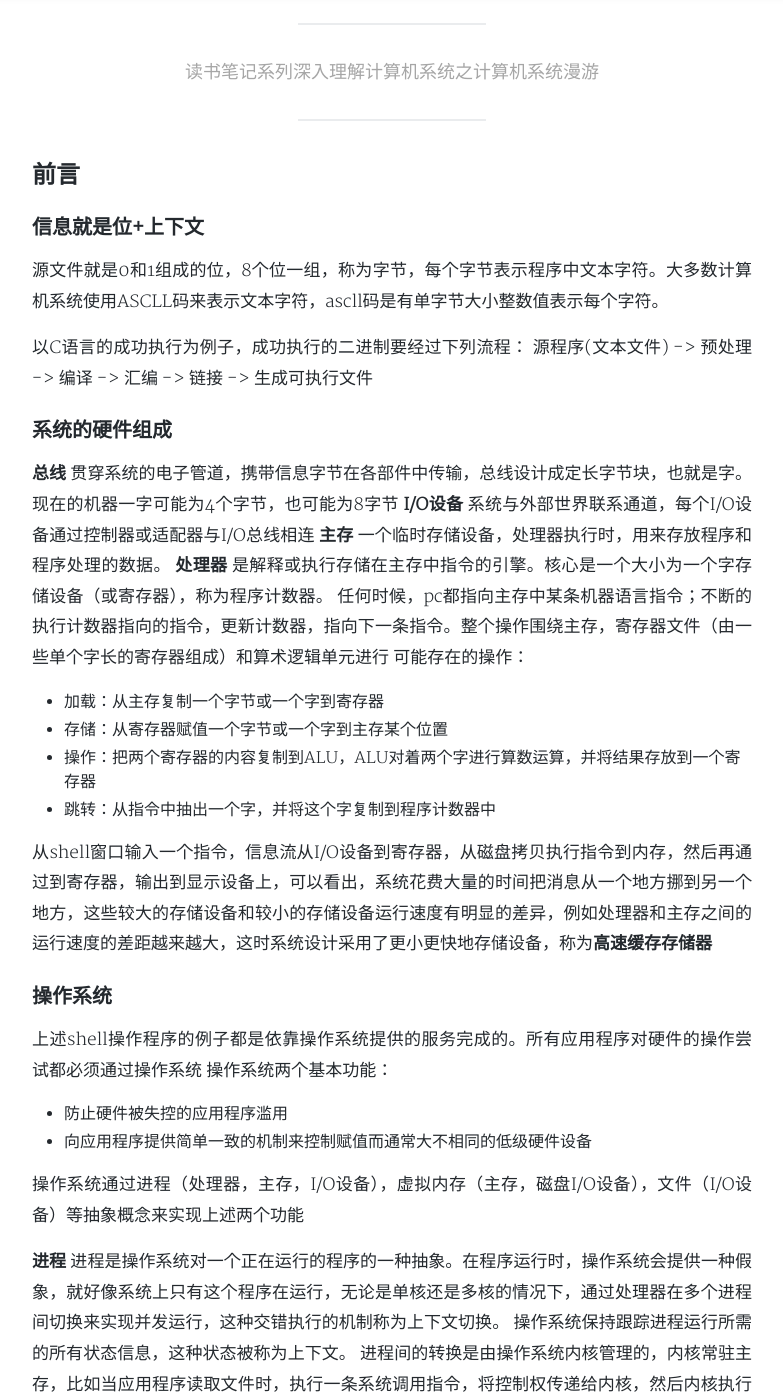
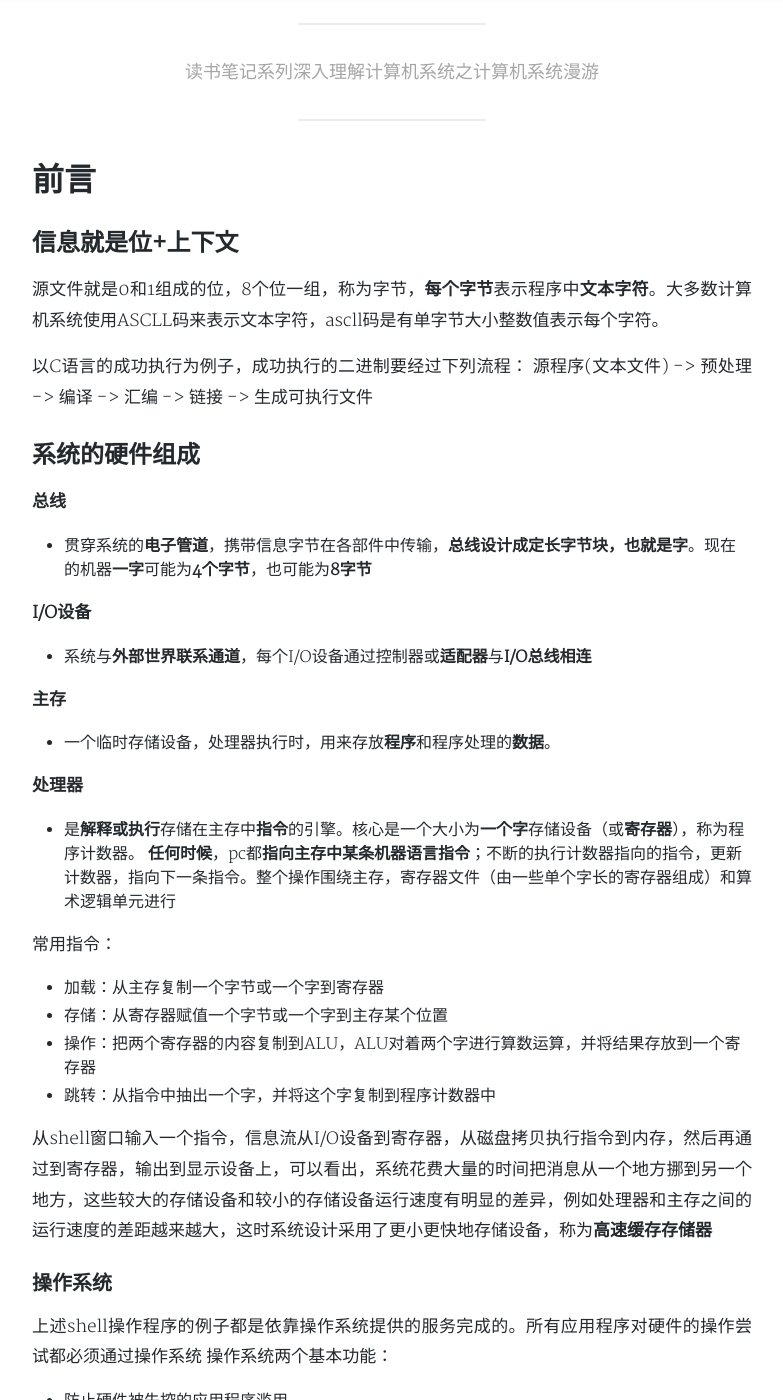
Before and after one commit to gobige/gobige.github.io, a Jekyll site: the page built from _posts/2018-04-08-computer-system-Perspective-reading-note-rudiments.md, in a window 1280 px wide and 1400 px high, scrolled down 477 px. Shown: the whole window, without its empty margins (248-1031 px from the left). Built offline with Jekyll 4.4.1, drawn with Linux system fonts in a browser that asks for light colours; nearby versions of some CDN libraries; a style sheet for code colours, icons or effects is not loaded; some of the changed text lies outside the part shown.

Commit message:
perspective

```diff
--- a/_posts/2018-04-08-computer-system-Perspective-reading-note-rudiments.md
+++ b/_posts/2018-04-08-computer-system-Perspective-reading-note-rudiments.md
@@ -9,25 +9,35 @@ cover: ''
 tags: 计算机系统
 ---
 
-## 前言
+# 前言
 
-### 信息就是位+上下文
-源文件就是0和1组成的位，8个位一组，称为字节，每个字节表示程序中文本字符。大多数计算机系统使用ASCLL码来表示文本字符，ascll码是有单字节大小整数值表示每个字符。
+## 信息就是位+上下文
+源文件就是0和1组成的位，8个位一组，称为字节，**每个字节**表示程序中**文本字符**。大多数计算机系统使用ASCLL码来表示文本字符，ascll码是有单字节大小整数值表示每个字符。
 
 以C语言的成功执行为例子，成功执行的二进制要经过下列流程：
 源程序(文本文件) -> 预处理 -> 编译 -> 汇编 -> 链接 -> 生成可执行文件
 
-### 系统的硬件组成
+## 系统的硬件组成
+
 **总线**
-贯穿系统的电子管道，携带信息字节在各部件中传输，总线设计成定长字节块，也就是字。现在的机器一字可能为4个字节，也可能为8字节
+
+- 贯穿系统的**电子管道**，携带信息字节在各部件中传输，**总线设计成定长字节块，也就是字**。现在的机器**一字**可能为**4个字节**，也可能为**8字节**
+
 **I/O设备**
-系统与外部世界联系通道，每个I/O设备通过控制器或适配器与I/O总线相连
+
+- 系统与**外部世界联系通道**，每个I/O设备通过控制器或**适配器**与**I/O总线相连**
+
 **主存**
-一个临时存储设备，处理器执行时，用来存放程序和程序处理的数据。
+
+- 一个临时存储设备，处理器执行时，用来存放**程序**和程序处理的**数据**。
+
 **处理器**
-是解释或执行存储在主存中指令的引擎。核心是一个大小为一个字存储设备（或寄存器），称为程序计数器。
-任何时候，pc都指向主存中某条机器语言指令；不断的执行计数器指向的指令，更新计数器，指向下一条指令。整个操作围绕主存，寄存器文件（由一些单个字长的寄存器组成）和算术逻辑单元进行
-可能存在的操作：
+
+- 是**解释或执行**存储在主存中**指令**的引擎。核心是一个大小为**一个字**存储设备（或**寄存器**），称为程序计数器。
+**任何时候**，pc都**指向主存中某条机器语言指令**；不断的执行计数器指向的指令，更新计数器，指向下一条指令。整个操作围绕主存，寄存器文件（由一些单个字长的寄存器组成）和算术逻辑单元进行
+
+常用指令：
+
 - 加载：从主存复制一个字节或一个字到寄存器
 - 存储：从寄存器赋值一个字节或一个字到主存某个位置
 - 操作：把两个寄存器的内容复制到ALU，ALU对着两个字进行算数运算，并将结果存放到一个寄存器
@@ -44,18 +54,26 @@ tags: 计算机系统
 操作系统通过进程（处理器，主存，I/O设备），虚拟内存（主存，磁盘I/O设备），文件（I/O设备）等抽象概念来实现上述两个功能
 
 **进程**
-进程是操作系统对一个正在运行的程序的一种抽象。在程序运行时，操作系统会提供一种假象，就好像系统上只有这个程序在运行，无论是单核还是多核的情况下，通过处理器在多个进程间切换来实现并发运行，这种交错执行的机制称为上下文切换。
-操作系统保持跟踪进程运行所需的所有状态信息，这种状态被称为上下文。
-进程间的转换是由操作系统内核管理的，内核常驻主存，比如当应用程序读取文件时，执行一条系统调用指令，将控制权传递给内核，然后内核执行请求返回数据，内核不是独立进程
+
+- 进程是操作系统对一个**正在运行的程序的一种抽象**。在程序运行时，操作系统会提供一种假象，就好像系统上只有这个程序在运行，无论是单核还是多核的情况下，通过**处理器在多个进程间切换**来实现并发运行，这种交错执行的机制称为**上下文切换**。
+
+**上下文**
+
+- 操作系统保持**跟踪进程运行所需的所有状态信息**，这种状态被称为**上下文**。
+
+进程间的**转换由操作系统内核管理**的，**内核常驻主存**，比如当应用程序读取文件时，执行一条系统调用指令，将控制权传递给内核，然后内核执行请求返回数据，内核不是独立进程
 
 **线程**
-一个进程通常由多个线程执行单元组成，每个线程运行在进程上下文中，共享同样代码和全局数据，相比进程之间更容易共享数据，效率更高。
+
+一个**进程**通常由**多个线程执行单元**组成，每个线程运行在**进程上下文**中，**共享**同样**代码**和全局**数据**，相比进程之间更容易共享数据，效率更高。
 
 **虚拟内存**
-为每个进程提供一个假象，每个进程独占使用主存；整个进程的虚拟地址空间如同一杯鸡尾酒，从下到上依次为:程序代码合数据，堆，共享库，栈，内核虚拟内存
+
+为每个进程提供**一个假象**，每个进程**独占主存**；整个进程的**虚拟地址空间**如同一杯鸡尾酒，从下到上依次为:**程序代码，数据，堆，共享库，栈，内核虚拟内存**
 
 **文件**
-文件就是字节序列，每个I/O设备，磁盘，键盘，显示器，甚至网络，都可以看成文件
+
+文件就是**字节序列**，每个I/O设备，磁盘，键盘，显示器，甚至网络，都可以看成文件
 
 ### 网络
 现代系统通过网络和其他系统连接在一起，网络也可视为一个I/O设备
```
